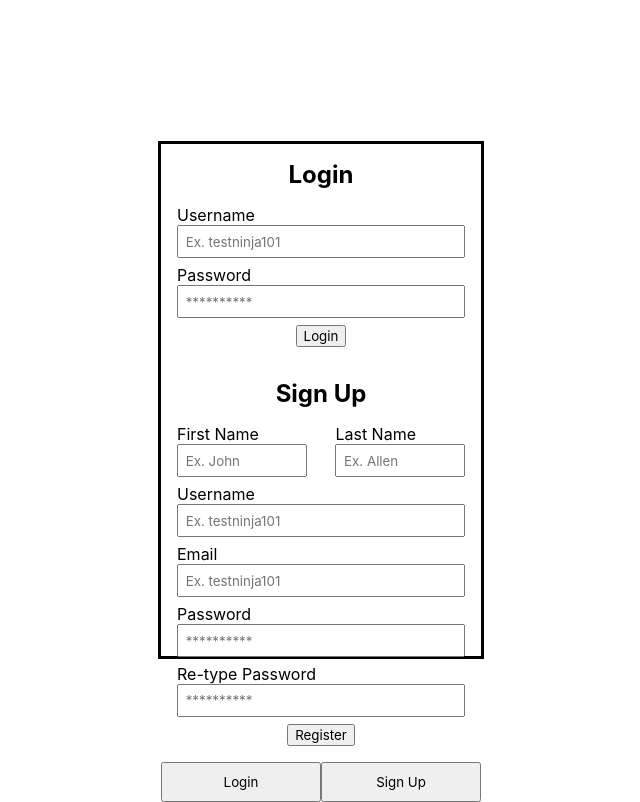
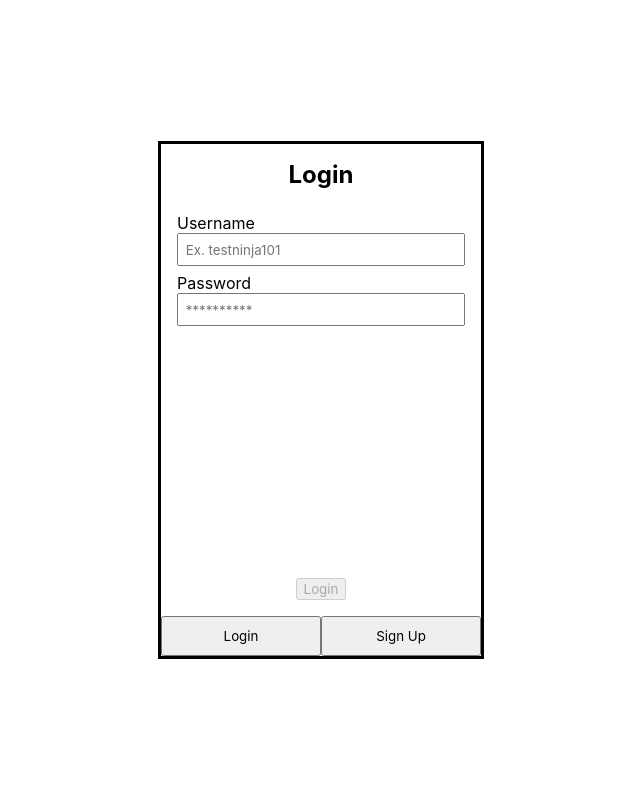
Before and after one commit to jyliao369/AccountManagerApp, a React (Create React App) app in the folder client/: page / in a window 1280 px wide. Shown: the whole page, without its empty margins (319-959 px from the left). Built offline with nearby package versions, Linux system fonts and the light colour scheme.

Commit message:
adjusting the login and register function

```diff
--- a/client/src/App.js
+++ b/client/src/App.js
@@ -4,12 +4,12 @@ import LoginRegister from "./components/LoginRegister";
 function App() {
   return (
     <div className="App">
-      <div className="appMainCont">
+      <div className="appCont">
         <LoginRegister />
 
-        {/* <div>
+        <div className="appMainCont" id="appMainCont">
           <ProfileCard />
-        </div> */}
+        </div>
       </div>
     </div>
   );
--- a/client/src/components/LoginRegister/index.js
+++ b/client/src/components/LoginRegister/index.js
@@ -1,33 +1,113 @@
 import React from "react";
 import $ from "jquery";
+import { useEffect, useState } from "react";
 
 const LoginRegister = () => {
+  const [loginUser, setLoginUser] = useState({ username: "", password: "" });
+  const [registerUser, setRegisterUser] = useState({
+    firstName: "",
+    lastName: "",
+    username: "",
+    email: "",
+    password: "",
+  });
+  const [reTypePass, setReTypePass] = useState("");
+
+  const confirm = (logReg) => {
+    if (logReg === "log") {
+      if (loginUser.username === "" && loginUser.password === "") {
+        return true;
+      } else {
+        return false;
+      }
+    } else if (logReg === "reg") {
+      if (
+        registerUser.firstName === "" ||
+        registerUser.lastName === "" ||
+        registerUser.username === "" ||
+        registerUser.email === "" ||
+        registerUser.password === "" ||
+        reTypePass === "" ||
+        reTypePass !== registerUser.password
+      ) {
+        return true;
+      } else {
+        return false;
+      }
+    }
+  };
+
   const switchLogReg = (logReg) => {
     if (logReg === "log") {
       $("#logForm").css({ display: "flex" });
       $("#regForm").css({ display: "none" });
+      setRegisterUser({
+        firstName: "",
+        lastName: "",
+        username: "",
+        email: "",
+        password: "",
+      });
+      setReTypePass("");
     } else if (logReg === "reg") {
       $("#logForm").css({ display: "none" });
       $("#regForm").css({ display: "flex" });
+      setLoginUser({ username: "", password: "" });
+    }
+  };
+
+  const loginRegister = (logReg) => {
+    if (logReg === "login") {
+      $("#logRegForm").css({ display: "none" });
+      $("#appMainCont").css({ display: "flex" });
+      setLoginUser({ username: "", password: "" });
+    } else if (logReg === "register") {
+      $("#logRegForm").css({ display: "none" });
+      $("#appMainCont").css({ display: "flex" });
+      setRegisterUser({
+        firstName: "",
+        lastName: "",
+        username: "",
+        email: "",
+        password: "",
+      });
     }
   };
 
   return (
-    <div className="logRegForm">
+    <div className="logRegForm" id="logRegForm">
       <div className="logForm" id="logForm">
         <div className="logRegHeader">
           <h2>Login</h2>
         </div>
+        <div className="logo"></div>
         <div className="logUserInput">
           <label>Username</label>
-          <input placeholder="Ex. testninja101" />
+          <input
+            placeholder="Ex. testninja101"
+            value={loginUser.username}
+            onChange={(event) =>
+              setLoginUser({ ...loginUser, username: event.target.value })
+            }
+          />
         </div>
         <div className="logPassInput">
           <label>Password</label>
-          <input placeholder="**********" />
+          <input
+            placeholder="**********"
+            value={loginUser.password}
+            onChange={(event) =>
+              setLoginUser({ ...loginUser, password: event.target.value })
+            }
+          />
         </div>
         <div className="loginButton">
-          <button>Login</button>
+          <button
+            disabled={confirm("log")}
+            onClick={() => loginRegister("login")}
+          >
+            Login
+          </button>
         </div>
       </div>
 
@@ -38,31 +118,76 @@ const LoginRegister = () => {
         <div className="fullNameInput">
           <div className="nameInput">
             <label>First Name</label>
-            <input placeholder="Ex. John" />
+            <input
+              placeholder="Ex. John"
+              value={registerUser.firstName}
+              onChange={(event) =>
+                setRegisterUser({
+                  ...registerUser,
+                  firstName: event.target.value,
+                })
+              }
+            />
           </div>
           <div className="nameInput">
             <label>Last Name</label>
-            <input placeholder="Ex. Allen" />
+            <input
+              placeholder="Ex. Allen"
+              value={registerUser.lastName}
+              onChange={(event) =>
+                setRegisterUser({
+                  ...registerUser,
+                  lastName: event.target.value,
+                })
+              }
+            />
           </div>
         </div>
         <div className="usernameInput">
           <label>Username</label>
-          <input placeholder="Ex. testninja101" />
+          <input
+            placeholder="Ex. testninja101"
+            value={registerUser.username}
+            onChange={(event) =>
+              setRegisterUser({ ...registerUser, username: event.target.value })
+            }
+          />
         </div>
         <div className="emailInput">
           <label>Email</label>
-          <input placeholder="Ex. testninja101" />
+          <input
+            placeholder="Ex. testninja101"
+            value={registerUser.email}
+            onChange={(event) =>
+              setRegisterUser({ ...registerUser, email: event.target.value })
+            }
+          />
         </div>
         <div className="passwordInput">
           <label>Password</label>
-          <input placeholder="**********" />
+          <input
+            placeholder="**********"
+            value={registerUser.password}
+            onChange={(event) =>
+              setRegisterUser({ ...registerUser, password: event.target.value })
+            }
+          />
         </div>
         <div className="passwordInput">
           <label>Re-type Password</label>
-          <input placeholder="**********" />
+          <input
+            placeholder="**********"
+            value={reTypePass}
+            onChange={(event) => setReTypePass(event.target.value)}
+          />
         </div>
         <div className="registerButton">
-          <button>Register</button>
+          <button
+            disabled={confirm("reg")}
+            onClick={() => loginRegister("register")}
+          >
+            Register
+          </button>
         </div>
       </div>
 
--- a/client/src/index.css
+++ b/client/src/index.css
@@ -6,12 +6,15 @@
   -webkit-font-smoothing: antialiased;
   -moz-osx-font-smoothing: grayscale;
 }
-.appMainCont {
+.appCont {
   width: 100%;
   height: 100vh;
   display: flex;
   justify-content: center;
   align-items: center;
+}
+.appMainCont {
+  display: none;
 }
 
 /* LOGREGISTER */
@@ -28,7 +31,7 @@
   display: flex;
   align-items: center;
   justify-content: center;
-  margin: 1em 0em 1em 0em;
+  margin: 1em 0em 1.5em 0em;
 }
 .logRegForm input {
   padding: 0.5em 0.5em 0.5em 0.5em;
@@ -42,6 +45,9 @@
   align-items: center;
   justify-content: flex-start;
   align-content: center;
+}
+.logo {
+  width: 100%;
 }
 .logUserInput,
 .logPassInput {
@@ -62,7 +68,7 @@
 .regForm {
   width: 100%;
   height: 100%;
-  display: flex;
+  display: none;
   flex-direction: column;
   align-items: center;
   justify-content: flex-start;
```
